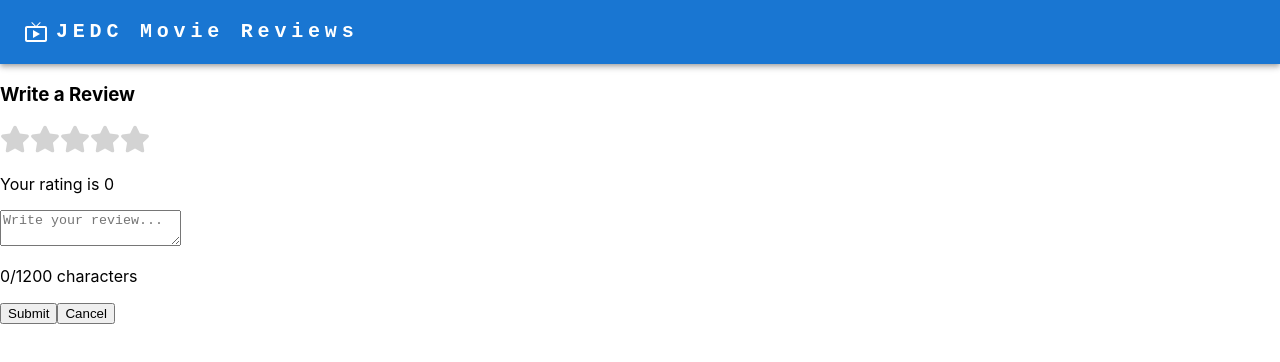
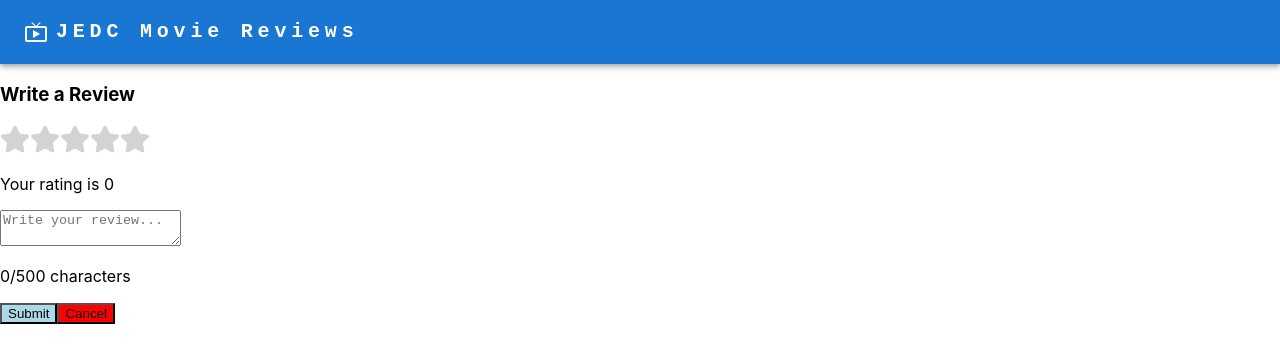
Before and after one commit to daltontewanger/milestone-2, a React (Create React App) app: page /newreview in a window 1280 px wide. Shown: the top 362 px of the page. Built offline with nearby package versions, Linux system fonts and the light colour scheme; the HTML template or start-up script is replaced by a standard one.

Commit message:
added max length

```diff
--- a/src/Components/NewReview.js
+++ b/src/Components/NewReview.js
@@ -4,11 +4,11 @@ import StarRating from "./StarRating";
 function NewReview() {
     const [currentRating, setCurrentRating] = useState(0);
     const [review, setReview] = useState("");
-    const maxCharacters = 1200; // Define your character limit
+    const maxCharacters = 500;
 
     const handleSubmit = (event) => {
         event.preventDefault();
-        console.log("Submitted rating:", currentRating, "Review:", review);
+        console.log("Rating:", currentRating, "Review:", review);
         setCurrentRating(0);
         setReview("");
     };
@@ -45,8 +45,8 @@ function NewReview() {
                     <p>{review.length}/{maxCharacters} characters</p> {/* Display character count */}
                 </div>
                 <div className="btn-group">
-                    <button className="submit" type="submit" onClick={handleSubmit}>Submit</button>
-                    <button className="cancel" onClick={handleCancel}>Cancel</button>
+                    <button className="submit" type="submit" onClick={handleSubmit} style={{backgroundColor: 'lightblue'}}>Submit</button>
+                    <button className="cancel" onClick={handleCancel} style={{backgroundColor: 'red'}}>Cancel</button>
                 </div>
             </form>
         </div>
@@ -54,7 +54,3 @@ function NewReview() {
 }
 
 export default NewReview;
-
-
-
-//add character length and impove the review area
```
Also changed, not shown: 1 other file (tests, documents, lock files or other folders).
